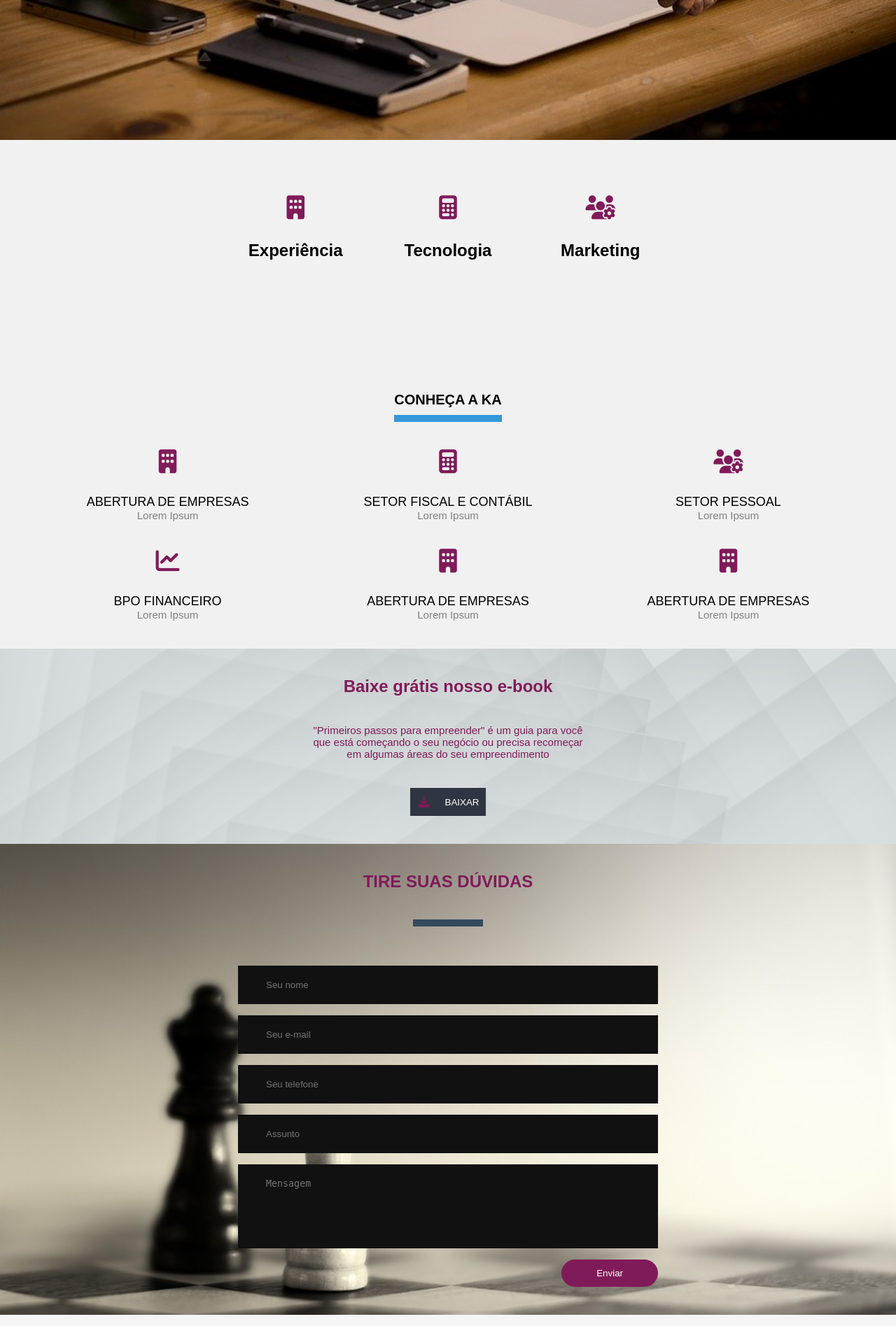
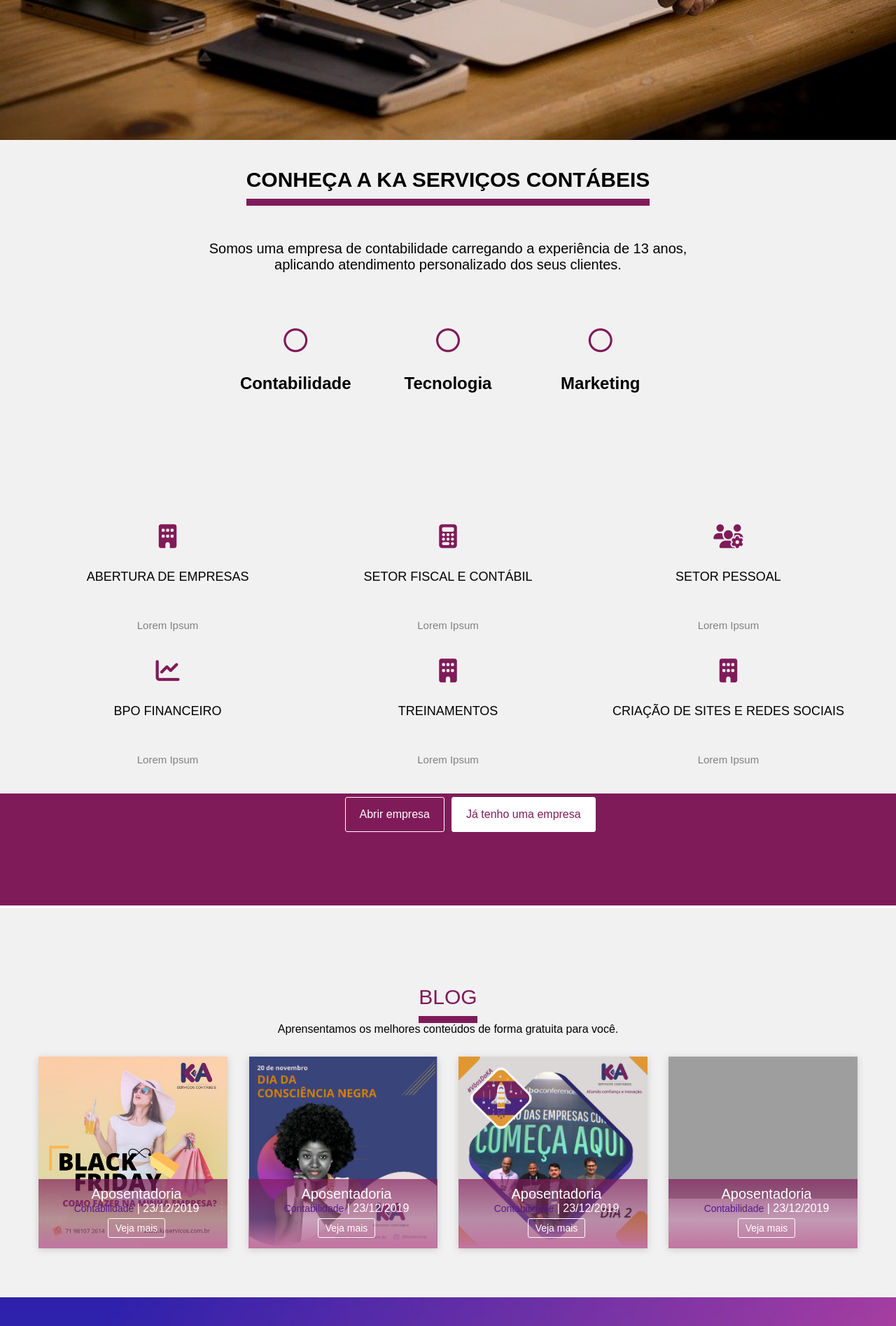
Before and after one commit to IngridCRodrigues/kaservicos, a PHP site: page / in a window 1280 px wide. Shown: the part 600-2495 px from the top of the page at 70% size. Run offline with PHP 8.4, Linux system fonts and the light colour scheme; some libraries are stand-ins or nearby versions; grey boxes are pictures that could not be loaded.

Commit message:
Adiciona seção de blog, footer e divisão de sections

```diff
--- a/assets/css/style.css
+++ b/assets/css/style.css
@@ -19,14 +19,21 @@
 
 /*HEADER*/
 
+.header img {
+	padding: 20px;
+	height: 70%;
+	margin: auto;
+}
+
 .header {
-	height: 100px;
+	height: 80px;
 	background: #F5F5F5;
 	padding: 0 10px;
 	color: #000;
 	box-shadow: 0 4px 2px -2px #801B59;
 	position: fixed;
 	width: 100%;
+	z-index: 9999;
 }
 
 .logo {
@@ -35,7 +42,7 @@
 	text-transform: uppercase;
 }
 
-section.divisor::after {
+section .divisor::after {
     content: "";
     position: absolute;
     height: 100px;
@@ -132,9 +139,11 @@
 	height: 100%;
 	margin: auto;
 	background: url(../img/home.png);
-	top:0;
+	top: 0;
 	display: table;
 	background-size: cover;
+	background-attachment: fixed;
+
 }
 
 .b1 .ini{
@@ -173,81 +182,56 @@
 	color: #801B59;
 }
 
-
-/*SLIDE SHOW*/
-
-
-.slidershow {
-	width: 700px;
-	height: 400px;
-	overflow: hidden;
-}
-
-.middle {
+.title-animation {
+	text-align: center;
 	position: absolute;
 	top: 50%;
 	left: 50%;
 	transform: translate(-50%, -50%);
+	width: 100%;
 }
 
-.navigation {
-	position: absolute;
-	bottom: 20px;
-	left: 50%;
-	transform: translateX(-50%);
-	display: flex;
+.title-animation span {
+	color: white;
+	text-transform:uppercase;
+	display: block;
 }
 
-.bar {
-	width: 50px;
-	height: 10px;
-	border: 2px solid #fff;
-	margin: 6px;
-	cursor: pointer;
+.text1 {
+	font-size: 60px;
+	font-weight: 700;
+	letter-spacing: 8px;
+	margin-bottom: -40px
+	background: black;
+	position: relative;
+	animation: text 3s 1;
 }
 
-.bar:hover {
-	background: #fff;
+.text2 {
+	font-size: 30px;
+	color: #6ab04c;
 }
 
-input[name="r"]{
-	position: absolute;
-	visibility: hidden;
+
+@keyframes text {
+	0% {
+		color: black;
+		margin-bottom: - 40px;
+	}
+
+	30% {
+		letter-spacing: 25px;
+		margin-bottom: -40px;
+	}
+
+	85% {
+		letter-spacing: 8px;
+		margin-bottom: -40px;
+
+	}
 }
 
-.slides {
-	width: 500%;
-	height: 100%;
-	display: flex;
-}
-
-.slide {
-	width: 20%;
-	transition: 0.6s;
-}
-
-.slide img {
-	width: 100%;
-	height: 100%;
-}
-
-#r1: checked ~ .s1 {
-	margin-left: 0;
-}
-
-#r2: checked ~ .s2 {
-	margin-left: -20%;
-}
-
-#r3: checked ~ .s3 {
-	margin-left: -40%;
-}
-
-#r4: checked ~ .s4 {
-	margin-left: -60%;
-}
-
-/*FIX CONTACT*/
+/*CONTACT*/
 
 .contact-info {
 	position: fixed;
@@ -298,9 +282,35 @@
 
 
 /*SERVIÇOS*/
+
+.box-tecs {
+	background: #f1f1f1;
+
+}
+
+.box-tecs h1 {
+	display: inline-block;
+	text-transform: uppercase;
+	border-bottom: 10px solid #801B59;
+	font-size: 30px;
+	padding-bottom: 10px;
+	margin-top: 40px;
+}
+
+}
+
 .box-tec {
 	background: #f1f1f1;
 	text-align: center;
+}
+
+.box-tecs {
+	text-align: center;
+}
+
+.box-tecs p {
+	margin-top: 50px;
+	font-size: 20px;
 }
 
 .box-tec h1 {
@@ -420,7 +430,7 @@
 .services h1 {
 	display: inline-block;
 	text-transform: uppercase;
-	border-bottom: 10px solid #3498db;
+	border-bottom: 10px solid #801B59;
 	font-size: 20px;
 	padding-bottom: 10px;
 	margin-top: 40px;
@@ -478,14 +488,164 @@
 	}
 }
 
+
+/*BOTTONS BUSSINESS
+*/
+
+.bottons-bussiness {
+	width: 100%;
+	height: 20vh;
+	display: inline-block;
+	background-color: #801B59;
+}
+
+.right-col-b {
+	width: 50%;
+	text-align: center;
+	float: right;
+ }
+ .left-col-b {
+	width: 50%;
+	text-align: center;
+	float: left;
+
+ }
+
+.botton-bussiness-l {
+	display: inline-block;
+	padding: 15px 20px;
+	border: 1px solid #fff;
+	border-radius: 3px;
+	font-weight: 400;
+	color: white;
+	margin: 5px;
+	float: right;
+
+}
+
+.botton-bussiness-r {
+	display: inline-block;
+	padding: 15px 20px;
+	border: 1px solid #fff;
+	background-color: white;
+	border-radius: 3px;
+	font-weight: 400;
+	color: #801B59;
+	margin: 5px;
+	float: left;
+
+}
+
+
+/*BLOG*/
+
+.single-blog img {
+	width: 100%;
+	transition: all .5s;
+}
+
+.section-blog {
+	padding: 70px 0;
+	background: #f1f1f1;
+	text-align: center;
+}
+
+.container-blog {
+	max-width: 1200px;
+	width: 100%;
+	margin: 0 auto;
+}
+
+main {
+	display: grid;
+	grid-template-columns: repeat(4, 1fr);
+	grid-gap: 30px;
+	margin: 30px 15px 0px 15px;
+}
+
+.header-blog {
+	width: 70%;
+	margin: 0 auto;
+}
+
+.header-blog h1 {
+	margin: 0;
+	color: #801B59;
+	font-weight: 500;
+	display: inline-block;
+	text-transform: uppercase;
+	border-bottom: 10px solid
+	#801B59;
+	font-size: 30px;
+	padding-bottom: 10px;
+	margin-top: 40px;
+}
+
+.single-blog {
+	position: relative;
+	overflow: hidden;
+	max-height: 580px;
+	height: 100%;
+	box-sizing: border-box;
+	box-shadow: 0 2px 10px #ccc;
+	transition: all .5s;
+}
+
+.blog-content {
+	position: absolute;
+	left: 0;
+	bottom: 0px;
+	width: 100%;
+	color: #fff;
+	padding: 10px 5px;
+	background: linear-gradient(to bottom, rgba(128,27,89,0.7) 0%,rgba(147,68,119,0.5) 58%,rgba(193,116,160,1) 100%);
+	transition: all .5s;
+}
+
+.blog-content h3{
+	font-size: 20px;
+	font-weight: 500;
+	margin: 0;
+}
+
+.blog-content a {
+	font-size: 14px;
+	font-weight: 500;
+}
+
+.blog-content .botton-blog {
+	display: inline-block;
+	padding: 5px 10px;
+	border: 1px solid #fff;
+	border-radius: 3px;
+	font-weight: 400;
+	color: white;
+	margin: 5px;
+}
+
+.blog-content .botton-blog:hover {
+	background: blue;
+	transition: all .5s;
+	text-decoration: none;
+}
+
+@media (max-width: 992px) {
+	main {
+		grid-template-columns: repeat(3, fr);
+		grid-gap: 20px;
+	}
+}
+
+
 /*EBOOK*/
 
 .container {
 	background: url(../img/ebook-bg.png) no-repeat;
 	background-size: cover;
 	padding: 40px 40px;
-	color: #801B59;
+	color: white;
 	text-align: center;
+	background-attachment: fixed;
 }
 
 .container p {
@@ -536,12 +696,14 @@
 	background: url(../img/contact-bg.png) no-repeat center;
 	background-size: cover;
 	padding: 40px 0;
+	background-attachment: fixed;
 
 }
 
 .contact-section h1 {
 	text-align: center;
 	color: #801B59;
+	font-size: 40px;
 }
 
 .border {
@@ -595,3 +757,64 @@
 	background: #000;
 	color: #fff;
 }
+
+
+/*FOOTER*/
+
+footer {
+	background: #801B59;
+	padding: 90px 0;
+}
+
+.footer-container {
+/*	max-width: 1300px;
+*/	margin: auto;
+	padding: 0 20px;
+	display: flex;
+	justify-content: space-between;
+	align-items: center;
+	flex-wrap: wrap-reverse;
+	color: white;
+	background-attachment: fixed;
+}
+
+.logo-footer {
+	width: 180px;
+}
+
+.social-media {
+	margin: 20px 0;
+}
+
+.social-media a {
+	color: white;
+	margin-right: 25px;
+	font-size: 22px;
+	text-decoration: none;
+	transition: 3s linear;
+}
+
+
+.social-media a:hover {
+	cursor: pointer;
+	color: #fc5c65;
+}
+
+.right-col h1 {
+	font-size: 26px;
+}
+
+.borderr {
+	width: 100px;
+	height: 4px;
+	background: #fc5c85;
+}
+
+a {
+	text-decoration: none;
+}
+
+.footer-container h4 {
+	color: white;
+	margin-bottom: 10px;
+}
--- a/index.html
+++ b/index.html
@@ -10,7 +10,7 @@
 
 <header>
 	<div class="header">
-		<img src="" class="logo">
+		<img src="assets/img/kalogo.png" class="logo">
 		<input type="checkbox" id="checkbox">
 		<label for="checkbox" class="show-menu-botton">
 			<i class="fas fa-bars"></i>
@@ -18,7 +18,7 @@
 
 		<ul class="menu">
 			<a href="#">HOME</a>
-			<a href="#">SOBRE NÓS</a>
+			<a href="#box-tecs">SOBRE NÓS</a>
 			<a href="#">SERVIÇOS</a>
 			<a href="#">CASES</a>
 			<a href="#">BLOG</a>
@@ -67,8 +67,8 @@
 <section class="b1">
 	<div class="ini">
 		<div class="content">
-			<h1>Aliamos confiança e inovação</h1>
-			<a class="botton-ini" href="#"><i class="fas fa-chevron-circle-down"></i></a>
+ 			<h1>Aliamos confiança e inovação</h1>
+ 			<a class="botton-ini" href="#box-tecs"><i class="fas fa-chevron-circle-down"></i></a>
 		</div>
 
 	</div>
@@ -87,7 +87,18 @@
 
 	</div>
 
-	<section class="divisor">
+	<section class="box-tecs" id="box-tecs">
+	<!--
+		<div class="title-animation">
+
+			<span class="text1"> BEM VINDO(A) A</span>
+			<span class="text2">KA SERVIÇOS CONTÁBEIS</span>
+		</div> -->
+		<h1>
+			CONHEÇA A KA SERVIÇOS CONTÁBEIS
+		</h1>
+
+		<p> Somos uma empresa de contabilidade carregando a experiência de 13 anos, <br> aplicando atendimento personalizado dos seus clientes. </p>
 
 <!-- 	<div class="box-tec">
 		<div class="box">
@@ -102,17 +113,17 @@
 
 		<div class="box-tec">
 			<div class="service-tec">
-				<i class="fas fa-building"></i>
-				<h2>Experiência</h2>
+				<i class="far fa-circle"></i>
+				<h2>Contabilidade</h2>
 			</div>
 
 			<div class="service-tec">
-				<i class="fas fa-calculator"></i>
+				<i class="far fa-circle"></i>
 				<h2>Tecnologia</h2>
 			</div>
 
 			<div class="service-tec">
-				<i class="fas fa-users-cog"></i>
+				<i class="far fa-circle"></i>
 				<h2>Marketing</h2>
 			</div>
 		</div>
@@ -120,10 +131,8 @@
 
 
 	<div class="services">
-		<h1>CONHEÇA A KA</h1>
-
-
-
+<!-- 		<h1>NOSSAS ESPECIALIDADES</h1>
+ -->
 		<div class="cen">
 			<div class="service">
 				<i class="fas fa-building"></i>
@@ -151,17 +160,81 @@
 
 			<div class="service">
 				<i class="fas fa-building"></i>
-				<h2>Abertura de empresas</h2>
+				<h2>Treinamentos</h2>
 				<p>Lorem Ipsum</p>
 			</div>
 
 			<div class="service">
 				<i class="fas fa-building"></i>
-				<h2>Abertura de empresas</h2>
+				<h2>Criação de Sites e Redes Sociais</h2>
 				<p>Lorem Ipsum</p>
 			</div>
 		</div>
 		</section>
+
+		<section class="bottons-bussiness">
+			<div class="left-col-b">
+				<a href="" class="botton-bussiness-l">Abrir empresa</a>
+			</div>
+			<div class="right-col-b">
+				<a href="" class="botton-bussiness-r">Já tenho uma empresa</a>
+			</div>
+		</section>
+
+
+		<section class="section-blog">
+			<div class="container-blog">
+				<div class="header-blog">
+					<h1>BLOG</h1>
+					<p>Aprensentamos os melhores conteúdos de forma gratuita para você.</p>
+				</div>
+
+				<main>
+					<div class="single-blog">
+						<img src="assets/img/1.png" alt="">
+						<div class="blog-content">
+							<h3>Aposentadoria
+
+							</h3>
+							<p><a href="">Contabilidade</a> | <a href=""></a>23/12/2019</p>
+							<a href="" class="botton-blog">Veja mais</a>
+						</div>
+					</div>
+					<div class="single-blog">
+						<img src="assets/img/2.png" alt="">
+						<div class="blog-content">
+							<h3>Aposentadoria
+
+							</h3>
+							<p><a href="">Contabilidade</a> | <a href=""></a>23/12/2019</p>
+							<a href="" class="botton-blog">Veja mais</a>
+						</div>
+					</div>
+					<div class="single-blog">
+						<img src="assets/img/3.png" alt="">
+						<div class="blog-content">
+							<h3>Aposentadoria
+
+							</h3>
+							<p><a href="">Contabilidade</a> | <a href=""></a>23/12/2019</p>
+							<a href="" class="botton-blog">Veja mais</a>
+						</div>
+					</div>
+					<div class="single-blog">
+						<img src="assets/img/4.png" alt="">
+						<div class="blog-content">
+							<h3>Aposentadoria
+
+							</h3>
+							<p><a href="">Contabilidade</a> | <a href=""></a>23/12/2019</p>
+							<a href="" class="botton-blog">Veja mais</a>
+						</div>
+					</div>
+				</main>
+			</div>
+
+		</section>
+
 		<section class="divisor" id="ebook">
 			<div class="container">
 				<form>
@@ -196,5 +269,21 @@
 
 			</div>
 		</section>
+		<footer class="footer-container">
+			<div class="left-col">
+				<!-- <img class="logo-footer" src="assets/img/logo.png" alt="KA Serviços Contábeis"> -->
+				<div class="social-media">
+					<a href="#"><i class="fab fa-facebook"></i></a>
+					<a href="#"><i class="fab fa-instagram"></i></a>
+					<a href="#"><i class="fab fa-youtube"></i></a>
+					<a href="#"><i class="fab fa-linkedin-in"></i></a>
+				</div>
+		<a href="#"><h4>Área do Cliente</h1></a>
+			</div>
+
+			<div class="right-col"></div>
+			<p class="rights-text"> 2020 Criado por KA Serviços	- Todos os direitos reservados
+				</p>
+		</footer>
 </body>
 </html>
```
Also changed, not shown: assets/img/1.png (added), assets/img/2.png (added), assets/img/3.png (added), assets/img/ebook-bg.png, assets/img/kalogo.png (added), assets/img/logo.png (added), 1 other file.
